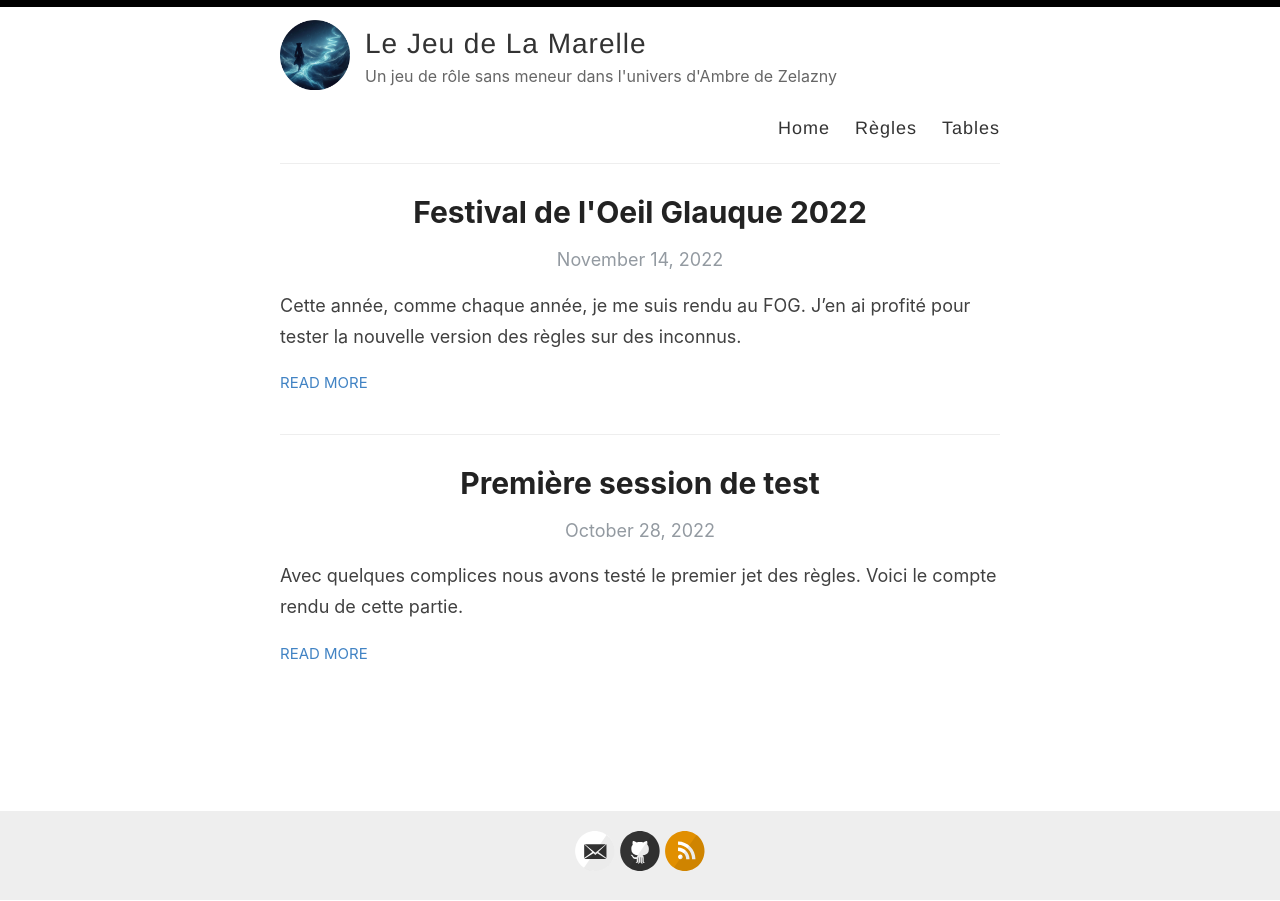
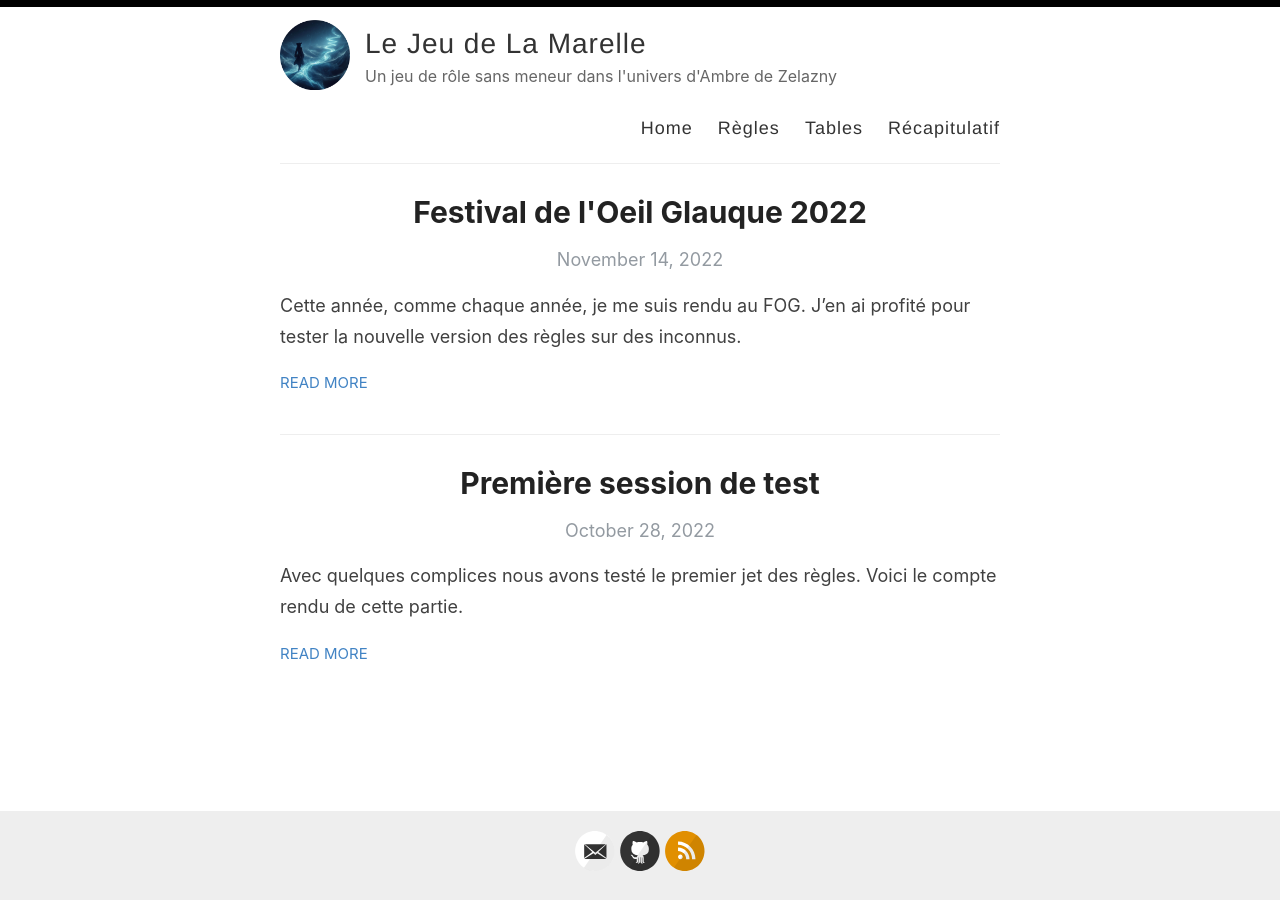
Before and after one commit to Ezian/game-of-maze, a Jekyll site: the page built from index.html, in a window 1280 px wide. Built offline with Jekyll 4.4.1, drawn with Linux system fonts in a browser that asks for light colours; the list of posts is cut into pages by our own code.

Commit message:
feat: Cheatsheat

```diff
--- a/_layouts/default.html
+++ b/_layouts/default.html
@@ -33,7 +33,7 @@
               <a href="{{ site.baseurl }}/rules">Règles</a>
              <!-- <a href="{{ site.baseurl }}/search">Search</a>-->
               <a href="{{ site.baseurl }}/tables">Tables</a>
-             <!-- <a href="{{ site.baseurl }}/archive">Archive</a>-->
+             <a href="{{ site.baseurl }}/ressources/cheatsheet/">Récapitulatif</a>
             </nav>
           </header>
         </div>
--- a/_pages/cheatsheet.html
+++ b/_pages/cheatsheet.html
@@ -1,6 +1,6 @@
 ---
 layout: page
-title: Cheatsheet
+title: Récapitulatif
 permalink: /ressources/cheatsheet/
 ---
 
```
